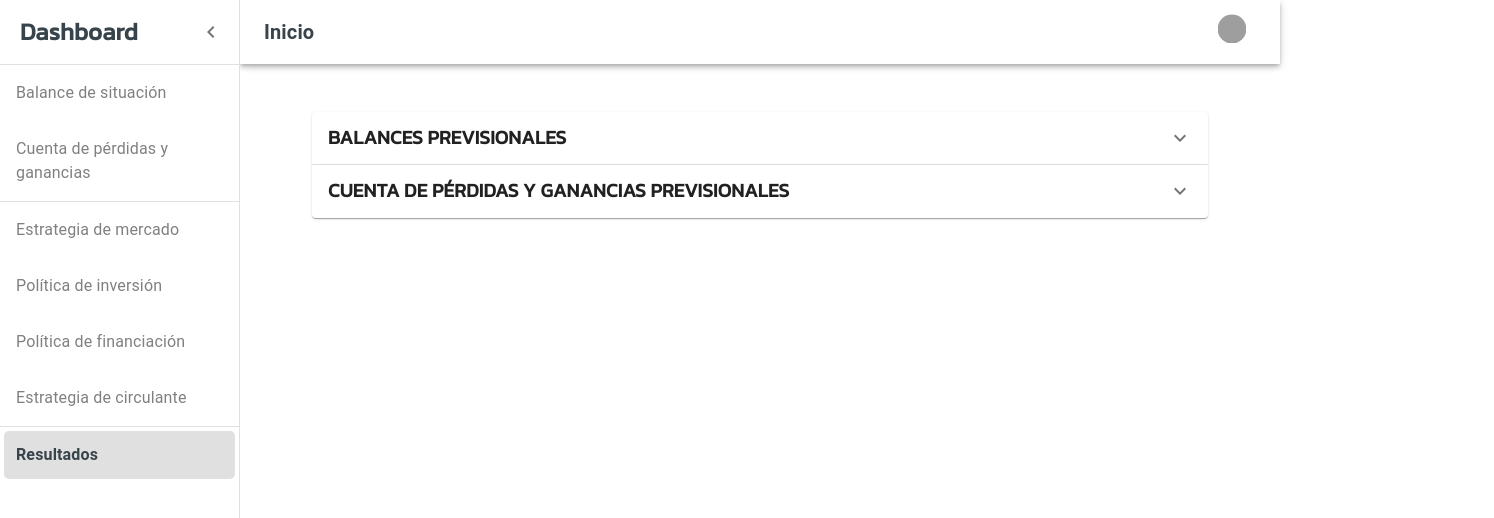
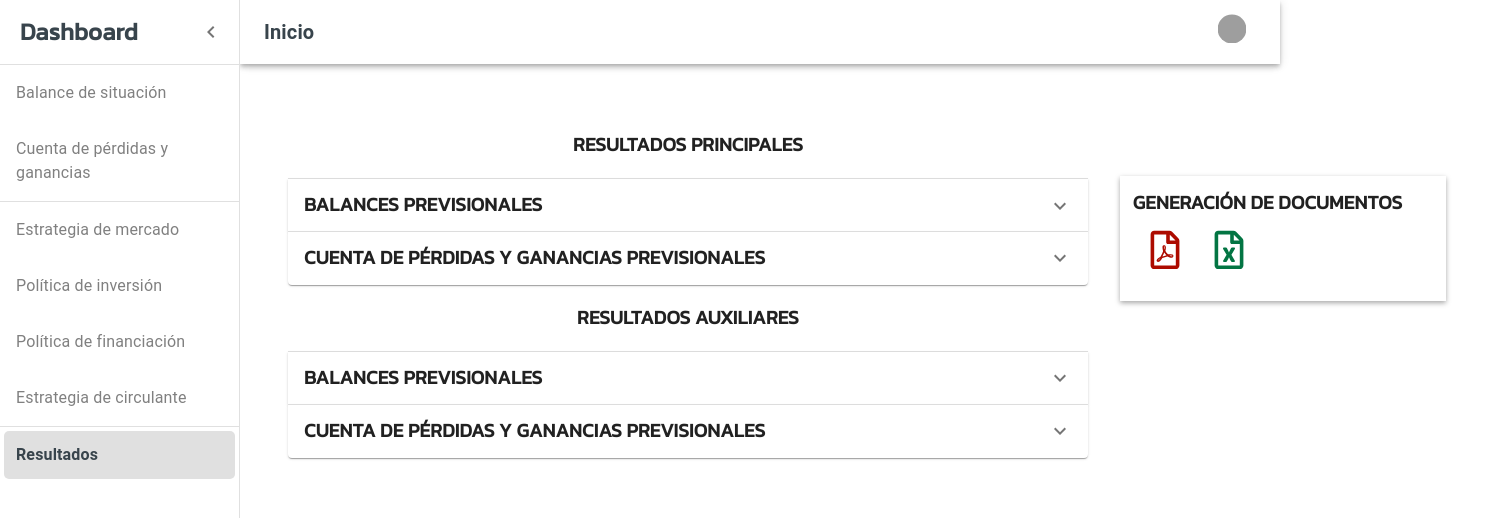
Before and after one commit to feljimgon1/felix-jimenez-naharro, a React (Create React App) app in the folder client/: page /dashboard/resultados in a window 1280 px wide. Shown: the top 518 px of the page, 1494 px wide, since content can reach past the window. Built offline with nearby package versions, Linux system fonts and the light colour scheme; grey boxes are pictures that could not be loaded.

Commit message:
[Add] Added results

```diff
--- a/client/src/pages/tables/results/Results.jsx
+++ b/client/src/pages/tables/results/Results.jsx
@@ -7,11 +7,16 @@ import Typography from '@mui/material/Typography';
 import ExpandMoreIcon from '@mui/icons-material/ExpandMore';
 import { politicaFinanciacionData as rows, status } from '../../../data/politica-financiacion/POLITICA_FINANCIACION_DATA';
 import PrevisionalTable from '../../../components/tables/previsional/PrevisionalTable';
+import { FaRegFilePdf } from "react-icons/fa";
+import { FaRegFileExcel } from "react-icons/fa";
 
 export default function Results() {
 
   return (
     <div className='results-container'>
+      <div className='result-tables-container'>
+        <div className="main-tables">
+          <div className='accordion-title'>Resultados principales</div>
           <Accordion>
             <AccordionSummary
               expandIcon={<ExpandMoreIcon />}
@@ -37,5 +42,42 @@ export default function Results() {
             </AccordionDetails>
           </Accordion>
         </div>
+        <div className="resultados-auxiliares">
+          <div className='accordion-title'>Resultados auxiliares</div>
+          <Accordion>
+            <AccordionSummary
+              expandIcon={<ExpandMoreIcon />}
+              aria-controls="panel1a-content"
+              id="panel1a-header"
+            >
+              <Typography className='accordion-title'>Balances previsionales</Typography>
+            </AccordionSummary>
+            <AccordionDetails>
+              <PrevisionalTable className='result-table' rows={rows} status={status}></PrevisionalTable>
+            </AccordionDetails>
+          </Accordion>
+          <Accordion className='accordion'>
+            <AccordionSummary
+              expandIcon={<ExpandMoreIcon />}
+              aria-controls="panel1a-content"
+              id="panel1a-header"
+            >
+              <Typography className='accordion-title'>Cuenta de pérdidas y ganancias previsionales</Typography>
+            </AccordionSummary>
+            <AccordionDetails>
+              <PrevisionalTable className='result-table' rows={rows} status={status}></PrevisionalTable>
+            </AccordionDetails>
+          </Accordion>
+        </div>
+      </div>
+      <div className="inner-test">
+        <div className="test"><div className="docs-generator-title">Generación de documentos</div>
+          <div className="content">
+            <FaRegFilePdf className='icon icon-pdf' style={{ color: '#AD0B00' }} />
+            <FaRegFileExcel className='icon icon-pdf' style={{ color: '#037543' }} />
+          </div>
+        </div>
+      </div>
+    </div>
   )
 }
--- a/client/src/pages/tables/results/Results.scss
+++ b/client/src/pages/tables/results/Results.scss
@@ -1,23 +1,109 @@
 @import url('https://fonts.googleapis.com/css2?family=Kanit&display=swap');
 
 .results-container {
-  .accordion-title {
+  display: flex;
+  flex-direction: column;
+  justify-content: center;
+  gap: 2em;
+  padding: 0 !important;
+  margin: 0 !important;
+  width: 100% !important;
+  border: 1px çsolid red;
+
+  >* {
+    margin: 0 auto !important;
+    // border: 1px solid red;
+    width: 75vw;
+    flex-basis: 100%;
+  }
+
+  .inner-test {
+    margin-top: 4em !important;
+
+    .docs-generator-title {
       font-weight: 600;
       text-transform: uppercase;
       font-size: 1.2rem;
       font-family: 'Kanit', sans-serif;
     }
+
+    display: flex;
+    flex-direction: column;
+    gap: .5em;
+
+    >* {
+      box-shadow: rgba(0, 0, 0, 0.35) 0px 2px 5px;
+      padding: .8em;
+      height: fit-content !important;
+
+    }
+  }
+
+  .result-tables-container {
+    .accordion-title {
+      font-weight: 600;
+      text-transform: uppercase;
+      font-size: 1.2rem !important;
+      font-family: 'Kanit', sans-serif;
+    }
+
     display: flex;
     flex-direction: column;
     justify-content: center;
     margin: 0 auto;
+
     .result-table {
       padding: 5em !important;
+    }
   }
 }
 
 @media(min-width: 768px) {
   .results-container {
+    flex-direction: row;
     width: 70vw;
   }
 }
+
+.icon {
+  padding: .2em;
+  font-size: 4rem !important;
+  transition: 1000ms transform;
+
+  &:hover {
+    cursor: pointer;
+    transform: rotate(2turn);
+    // animation: icon-wiggle 1000ms alternate ease-in-out;
+  }
+}
+
+@keyframes icon-wiggle {
+  0% {
+    transform: rotate(.25turn);
+  }
+
+  25% {
+    transform: rotate(-.25turn);
+  }
+
+  50% {
+    transform: rotate(-.25turn);
+  }
+
+  100% {
+    transform: rotate(.25turn);
+  }
+
+  // 100% {
+  //   transform: rotate(-.25turn);
+  // }
+}
+
+.accordion-title {
+  margin: 1em;
+  font-weight: 600;
+  text-transform: uppercase;
+  font-size: 2rem !important;
+  font-family: 'Kanit', sans-serif;
+  text-align: center;
+}
```
Lines whose indentation alone changed are shown as unchanged.
